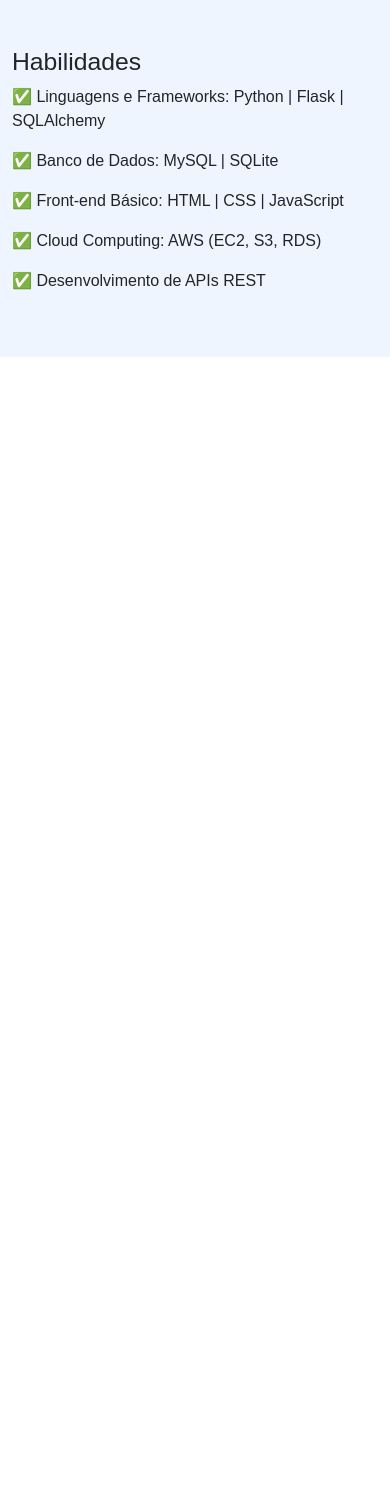
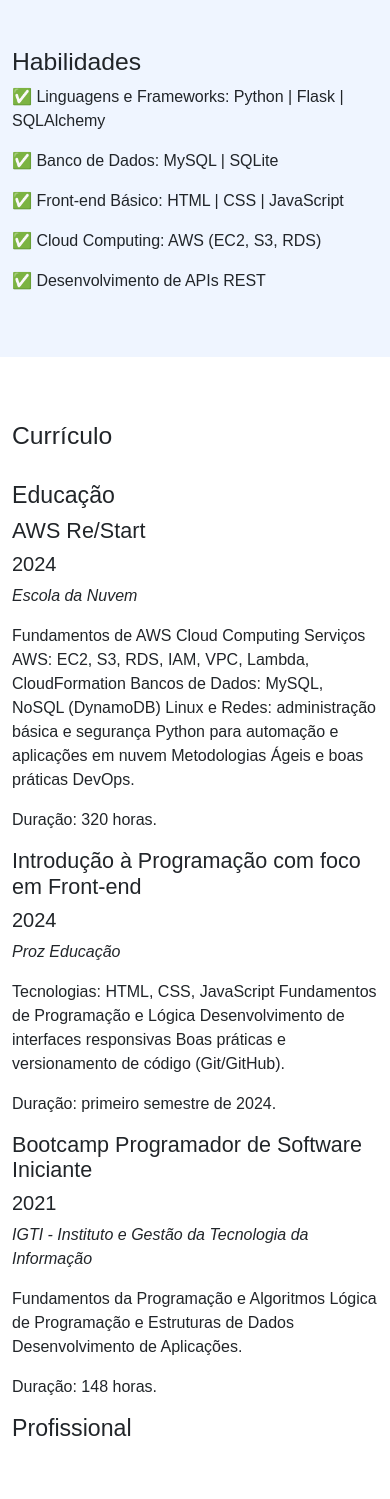
Before and after one commit to marley-paranhos/portfolio-marley-paranhos, a Python web app: template templates/index.html in a window 390 px wide. Shown: the part 2749-4248 px from the top of the page. Before the commit the page ends 3106 px from the top, so only its background shows below. Run offline with Jinja, Linux system fonts and the light colour scheme; the template is opened without the code that fills it, so the values that code supplies are empty; some libraries are stand-ins or nearby versions.

Commit message:
criar seção currículo

```diff
--- a/templates/index.html
+++ b/templates/index.html
@@ -42,17 +42,17 @@
             >
           </li>
           <li class="nav-item">
-            <a class="nav-link" href="#">
-              <i class="bi bi-file-earmark"></i> Curriculo</a
+            <a class="nav-link" href="#curriculo">
+              <i class="bi bi-file-earmark"></i> Currículo</a
             >
           </li>
           <li class="nav-item">
-            <a class="nav-link" href="#">
+            <a class="nav-link" href="#portfolio">
               <i class="bi bi-collection"></i> Portfólio</a
             >
           </li>
           <li class="nav-item">
-            <a class="nav-link" href="#">
+            <a class="nav-link" href="#contato">
               <i class="bi bi-envelope"></i> Contato</a
             >
           </li>
@@ -155,6 +155,80 @@
           <p>✅ Desenvolvimento de APIs REST</p>
         </div>
       </section>
+
+      <section class="mt-5 cv" id="curriculo">
+        <div class="container pb-5">
+          <h2 class="pt-3 pb-4">Currículo</h2>
+
+          <div class="row">
+            <div class="col-md6">
+              <h3 class="cv-title">Educação</h3>
+
+              <div class="cv-item">
+                <h4>AWS Re/Start</h4>
+                <h5>2024</h5>
+                <p><em>Escola da Nuvem</em></p>
+                <p>Fundamentos de AWS Cloud Computing
+                  Serviços AWS: EC2, S3, RDS, IAM, VPC, Lambda, CloudFormation
+                  Bancos de Dados: MySQL, NoSQL (DynamoDB)
+                  Linux e Redes: administração básica e segurança
+                  Python para automação e aplicações em nuvem
+                  Metodologias Ágeis e boas práticas DevOps.
+                </p>
+                <p>
+                  Duração: 320 horas.
+                </p>
+              </div>
+
+              <div class="cv-item">
+                <h4>Introdução à Programação com foco em Front-end</h4>
+                <h5>2024</h5>
+                <p><em>Proz Educação</em></p>
+                <p>Tecnologias: HTML, CSS, JavaScript
+                  Fundamentos de Programação e Lógica
+                  Desenvolvimento de interfaces responsivas
+                  Boas práticas e versionamento de código (Git/GitHub).
+                </p>
+                <p>
+                  Duração: primeiro semestre de 2024.
+                </p>
+              </div>
+
+              <div class="cv-item">
+                <h4>Bootcamp Programador de Software Iniciante</h4>
+                <h5>2021</h5>
+                <p><em>IGTI - Instituto e Gestão da Tecnologia da Informação</em></p>
+                <p>Fundamentos da Programação e Algoritmos
+                  Lógica de Programação e Estruturas de Dados
+                  Desenvolvimento de Aplicações.
+                </p>
+                <p>
+                  Duração: 148 horas.
+                </p>
+              </div>
+
+            </div>
+
+            <div class="col-md6">
+              <h3 class="cv-title">Profissional</h3>
+
+              <div class="cv-item">
+
+              </div>
+
+              <div class="cv-item">
+
+              </div>
+
+              <div class="cv-item">
+
+              </div>
+
+            </div>
+
+          </div>
+        </div>
+      </section>
     </main>
 
     <script src="../static/bootstrap/js/bootstrap.bundle.min.js"></script>
```
